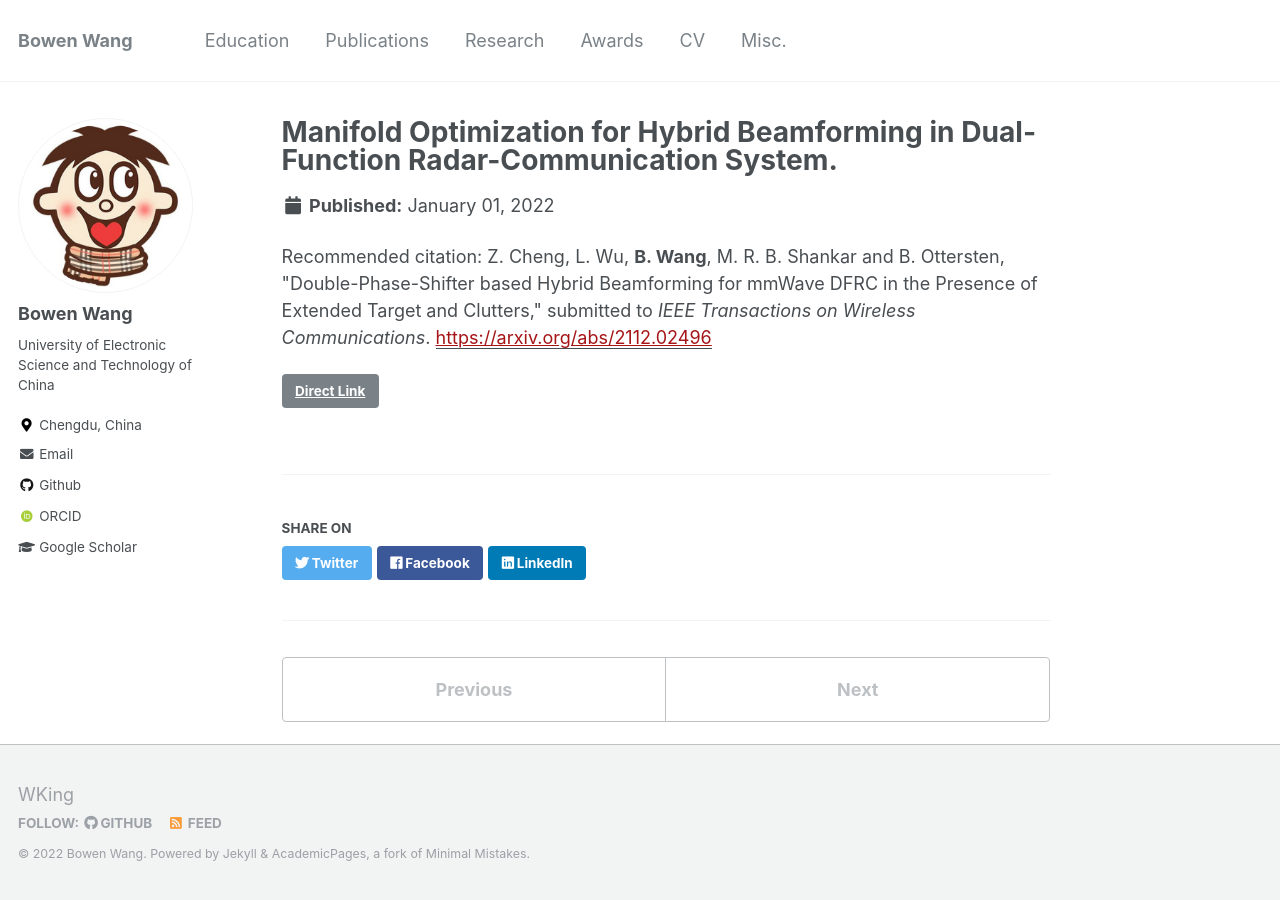
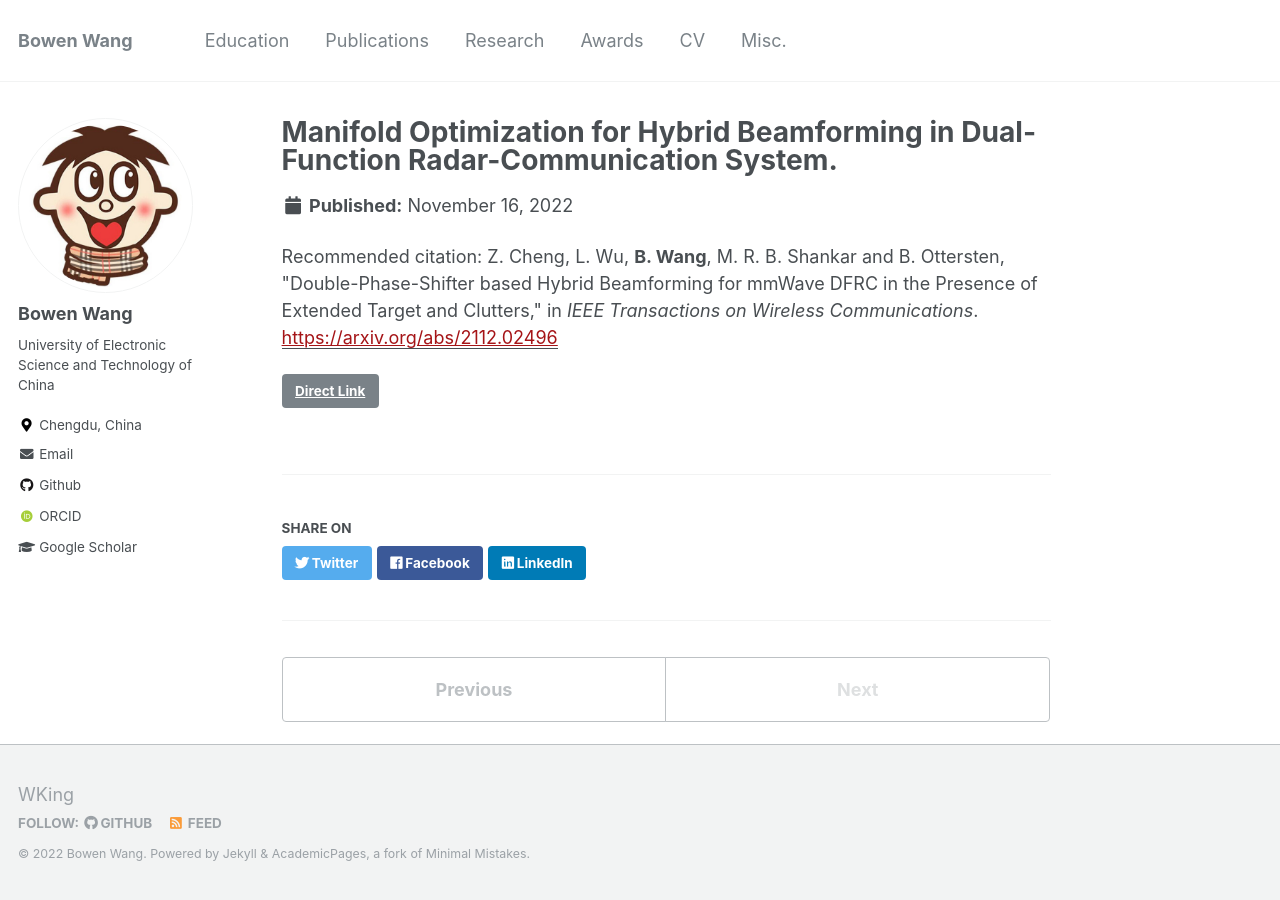
Before and after one commit to BW-Wang/BW-Wang.github.io, a Jekyll site: the page built from _publications/2022-journal-twc.md, in a window 1280 px wide. Built offline with Jekyll 4.4.1, drawn with Linux system fonts in a browser that asks for light colours; some web fonts are replaced.

Commit message:
Update 2022-journal-twc.md

```diff
--- a/_publications/2022-journal-twc.md
+++ b/_publications/2022-journal-twc.md
@@ -2,9 +2,9 @@
 title: "Manifold Optimization for Hybrid Beamforming in Dual-Function Radar-Communication System."
 collection: journal
 permalink: /publication/2022-journal-twc
-date: 2022-1-1
+date: 2022-11-16
 level: journal
 paperurl: 'https://arxiv.org/abs/2112.02496'
 link: 'https://ieeexplore.ieee.org/document/9950549'
-citation: 'Z. Cheng, L. Wu, <b>B. Wang</b>, M. R. B. Shankar and B. Ottersten, "Double-Phase-Shifter based Hybrid Beamforming for mmWave DFRC in the Presence of Extended Target and Clutters," submitted to <i>IEEE Transactions on Wireless Communications</i>.'
+citation: 'Z. Cheng, L. Wu, <b>B. Wang</b>, M. R. B. Shankar and B. Ottersten, "Double-Phase-Shifter based Hybrid Beamforming for mmWave DFRC in the Presence of Extended Target and Clutters," in <i>IEEE Transactions on Wireless Communications</i>.'
 ---
```
